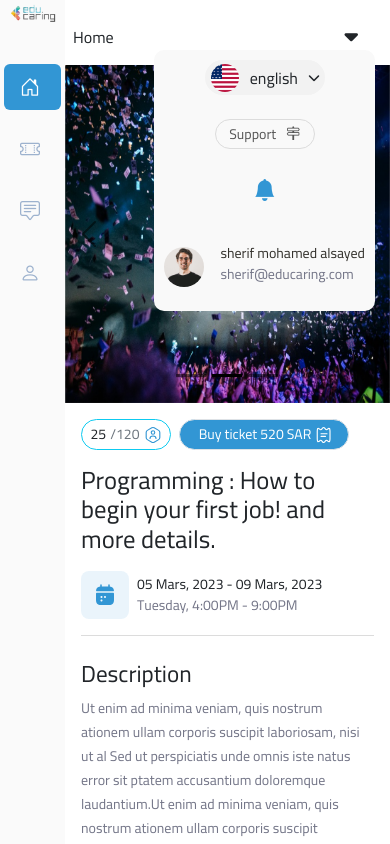
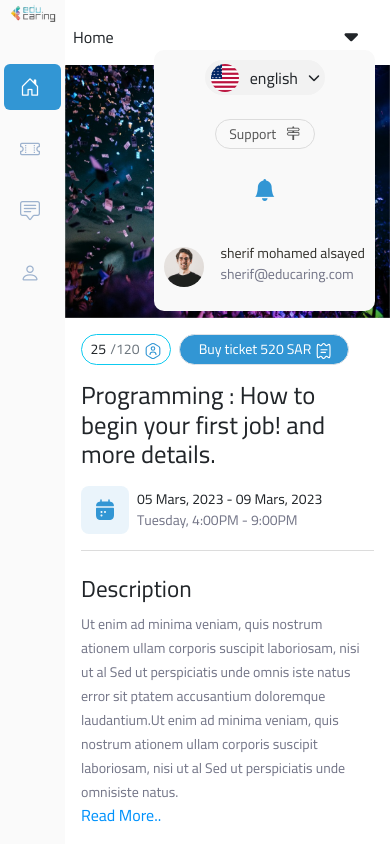
Before and after one commit to abdoBadawy74/Edu-Caring, a React (Vite) app: page /event in a window 390 px wide. Shown: the top 844 px of the page. Built offline with nearby package versions, Linux system fonts and the light colour scheme.

Commit message:
some edits

```diff
--- a/src/components/Website/payment/Payment.jsx
+++ b/src/components/Website/payment/Payment.jsx
@@ -173,7 +173,7 @@ export default function Payment() {
               />
             </div>
 
-            <div className="d-flex justify-content-between my-2 ">
+            <div className="d-flex flex-column flex-md-row justify-content-between my-2 ">
               <div className="d-flex flex-column col-md-6 col-lg-7">
                 <label
                   htmlFor="exDate"
--- a/src/index.css
+++ b/src/index.css
@@ -444,7 +444,7 @@ i {
 }
 @media (max-width: 500px) {
   .home-comp .coming-events .event {
-    width: 330px;
+    width: 300px;
     height: 200px;
   }
 }
@@ -912,7 +912,7 @@ i {
 }
 @media (max-width: 400px) {
   .event-comp .coursel img {
-    height: 40vh !important;
+    height: 30vh !important;
   }
 }
 @media (max-width: 992px) {
```
